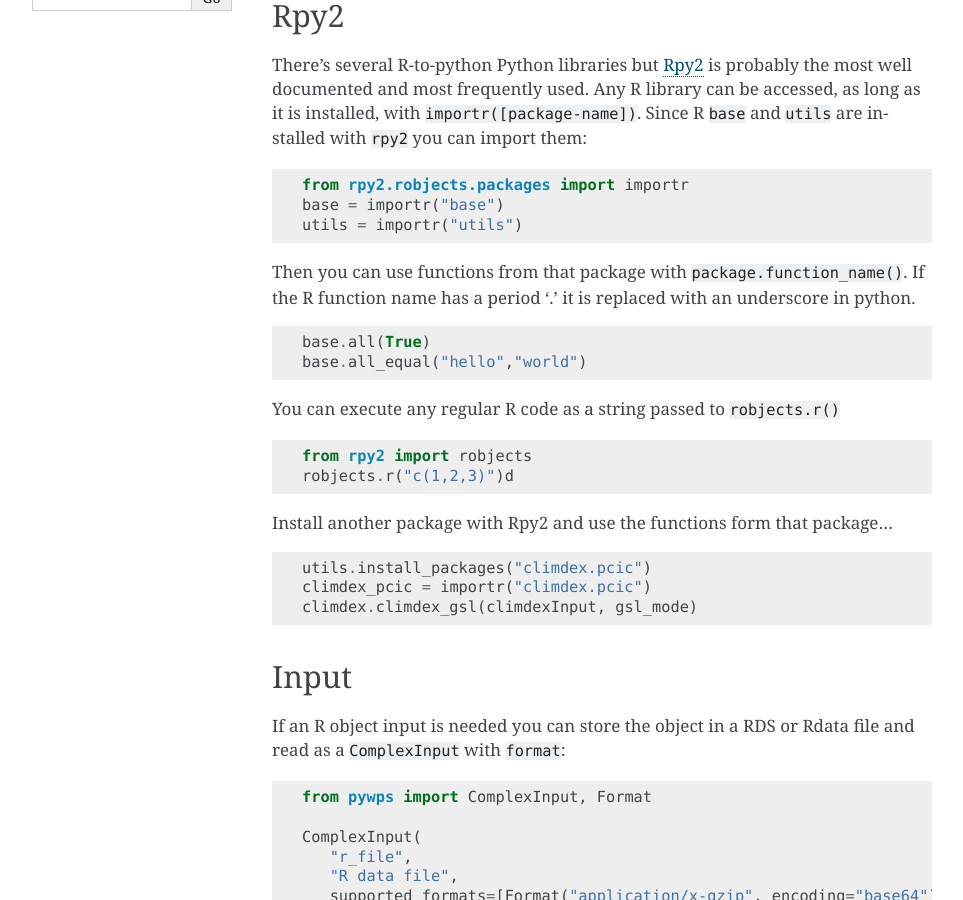
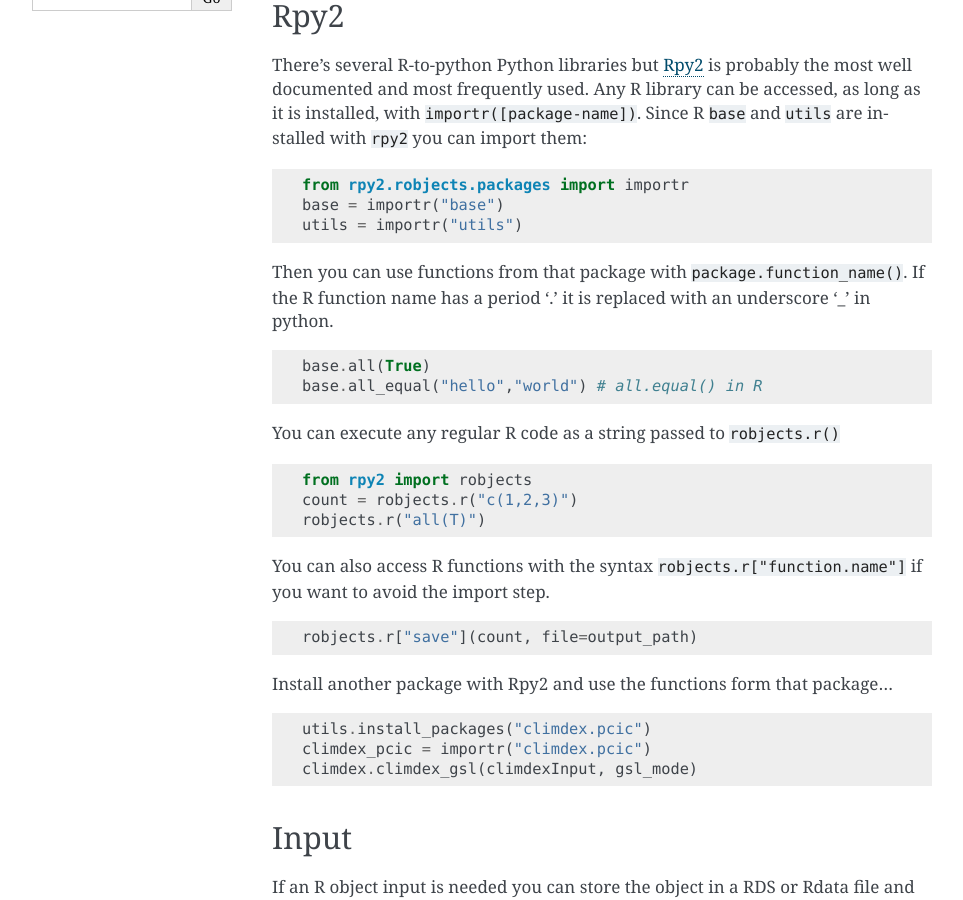
Before and after one commit to bird-house/birdhouse-docs, a Sphinx documentation site: the page built from docs/source/tutorial_r.rst, in a window 1280 px wide and 900 px high, scrolled down 370 px. Shown: the whole window, without its empty margins (148-1111 px from the left). Built offline with Sphinx 7.4.7, drawn with Linux system fonts in a browser that asks for light colours; pages that are not in the unit, such as notebooks, are missing from menus.

Commit message:
Add extra examples

```diff
--- a/docs/source/tutorial_r.rst
+++ b/docs/source/tutorial_r.rst
@@ -25,19 +25,26 @@
    base = importr("base")
    utils = importr("utils")
 
-Then you can use functions from that package with :code:`package.function_name()`. If the R function name has a period '.' it is replaced with an underscore in python.
+Then you can use functions from that package with :code:`package.function_name()`. If the R function name has a period '.' it is replaced with an underscore '_' in python.
 
 .. code-block:: Python
 
    base.all(True)
-   base.all_equal("hello","world")
+   base.all_equal("hello","world") # all.equal() in R
 
 You can execute any regular R code as a string passed to :code:`robjects.r()`
 
 .. code-block:: Python
 
    from rpy2 import robjects
-   robjects.r("c(1,2,3)")d
+   count = robjects.r("c(1,2,3)")
+   robjects.r("all(T)")
+
+You can also access R functions with the syntax :code:`robjects.r["function.name"]` if you want to avoid the import step.
+
+.. code-block:: Python
+
+   robjects.r["save"](count, file=output_path)
 
 Install another package with Rpy2 and use the functions form that package...
 
```
